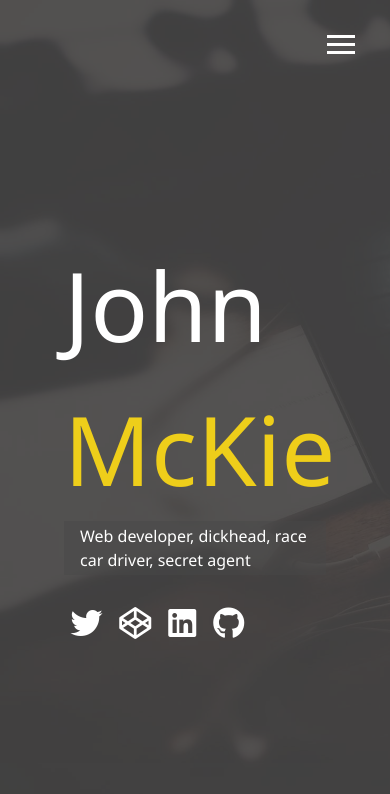
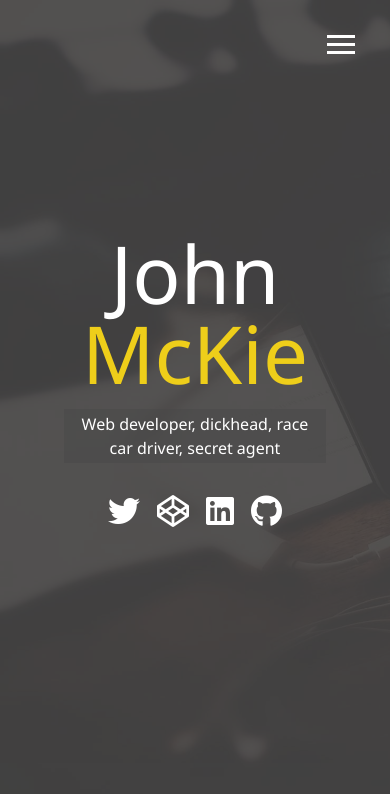
Before and after one commit to JMac2097/portfolio-2018, a website: page src/index.html in a window 390 px wide. Drawn offline with nearby package versions, Linux system fonts and the light colour scheme; files that its build step writes are made by us from their sources.

Commit message:
media queries set up

```diff
--- a/src/styles/_config.scss
+++ b/src/styles/_config.scss
@@ -28,3 +28,28 @@ $background-opacity: 0.9;
         }
     }
 }
+
+// media query mixins
+@mixin mediaSm {
+    @media screen and (max-width: 500px) {
+        @content;
+    }
+}
+
+@mixin mediaMd {
+    @media screen and (max-width: 768px) {
+        @content;
+    }
+}
+
+@mixin mediaLg {
+    @media screen and (min-width: 769px) and (max-width: 1170px) {
+        @content;
+    }
+}
+
+@mixin mediaXl {
+    @media screen and (min-width: 1171px) {
+        @content;
+    }
+}
--- /dev/null
+++ b/src/styles/_mobile.scss
@@ -0,0 +1,57 @@
+// widescreens
+@include mediaXl {
+
+}
+
+// desktops and laptops
+@include mediaLg {
+
+}
+
+// small laptops and tablets
+@include mediaMd {
+    main {
+        align-items: center;
+        text-align: center;
+
+        h1.lg-heading {
+            line-height: 1;
+            margin-bottom: 1rem;
+            font-size: 5rem;
+        }
+    }
+
+    ul.menu-nav, div.menu-branding {
+        float: none;
+        width: 100%;
+        min-height: 0;
+
+        &.show {
+            transform: translate3d(0,0,0);
+        }
+    }
+
+    .menu-nav {
+        height: 70vh;
+        transform: translate3d(-100%,0,0);
+        font-size: 24px;
+    }
+
+    .menu-branding {
+        height: 30vh;
+        transform: translate3d(100%,0,0);
+
+        .portrait {
+            background-size: contain;
+            height: 150px;
+            width: 150px;
+        }
+    }
+}
+
+// phones
+@include mediaSm {
+    main#home h1 {
+        margin-top: 10vh;
+    }
+}
--- a/src/styles/main.scss
+++ b/src/styles/main.scss
@@ -1,5 +1,6 @@
 @import 'config';
 @import 'menu';
+@import 'mobile';
 
 
 body {
```
